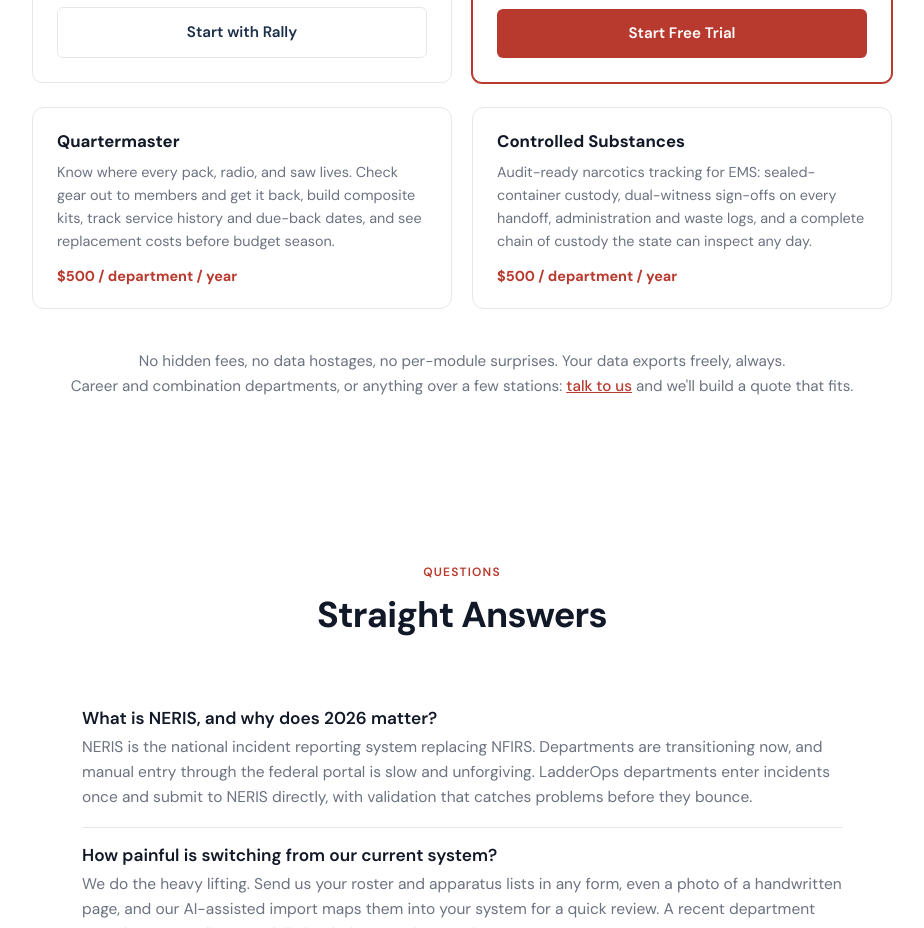
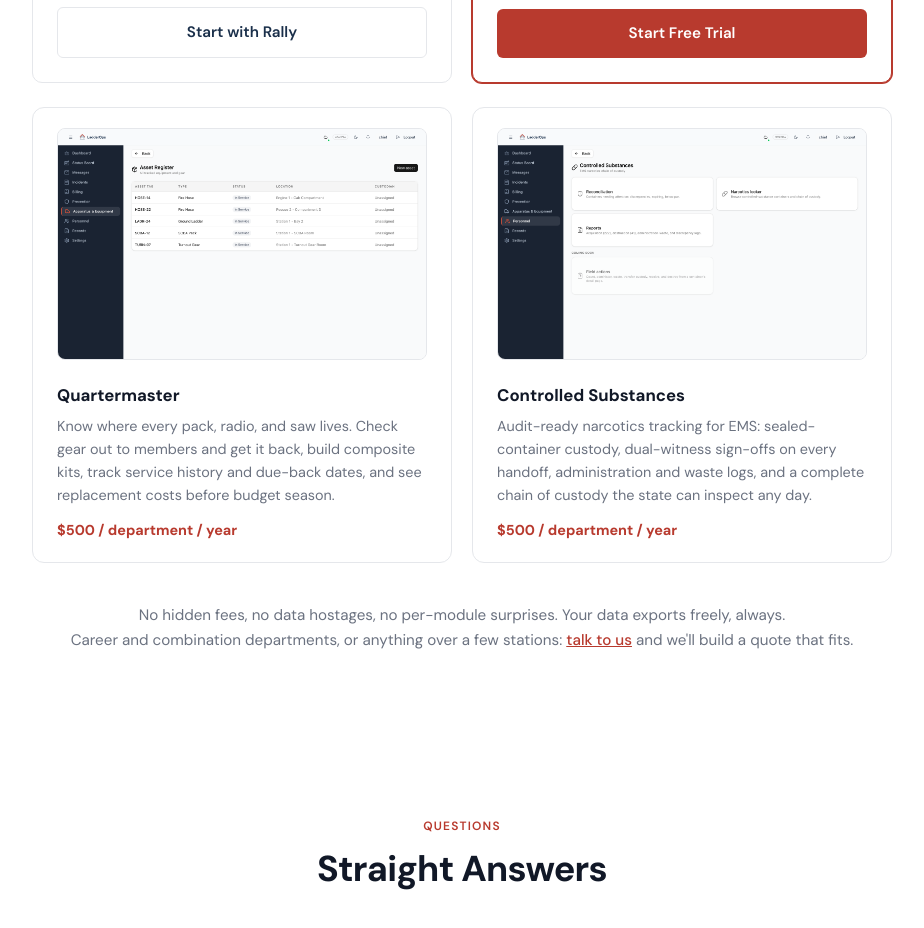
Before and after one commit to tony-slokar/fire-rms-landing, a plain HTML site: page index.html in a window 1280 px wide. Shown: the part 8080-9008 px from the top of the page, without its empty margins (178-1102 px from the left). Drawn offline with nearby package versions, Linux system fonts and the light colour scheme.

Commit message:
feat: quartermaster and controlled substances screenshots on the add-on cards (#8)
Co-authored-by: antony-slokar <antony.slokar@gmail.com>

```diff
--- a/index.html
+++ b/index.html
@@ -550,6 +550,13 @@
             padding: 1.25rem 1.5rem;
         }
         .addon-card h4 { margin: 0 0 0.35rem; font-size: 1.05rem; }
+        .addon-card .addon-shot {
+            width: 100%;
+            height: auto;
+            border-radius: 8px;
+            border: 1px solid var(--gray-200, #e5e7eb);
+            margin-bottom: 0.9rem;
+        }
         .addon-card p { margin: 0 0 0.6rem; font-size: 0.9rem; color: var(--gray-500, #6b7280); }
         .addon-price { font-weight: 700; font-size: 0.9rem; color: var(--red); }
         .starting-at { display: block; font-size: 0.78rem; text-transform: uppercase; letter-spacing: 0.08em; opacity: 0.75; margin-bottom: -0.2rem; }
@@ -856,11 +863,13 @@
 
             <div class="addon-row">
                 <div class="addon-card">
+                    <img src="screenshots-v2/quartermaster.png" alt="Quartermaster asset register with SCBA, ladder, hose, and turnout gear entries" class="addon-shot" loading="lazy">
                     <h4>Quartermaster</h4>
                     <p>Know where every pack, radio, and saw lives. Check gear out to members and get it back, build composite kits, track service history and due-back dates, and see replacement costs before budget season.</p>
                     <span class="addon-price">$500 / department / year</span>
                 </div>
                 <div class="addon-card">
+                    <img src="screenshots-v2/controlled-substances.png" alt="Controlled substances module with reconciliation, narcotics locker, and custody reports" class="addon-shot" loading="lazy">
                     <h4>Controlled Substances</h4>
                     <p>Audit-ready narcotics tracking for EMS: sealed-container custody, dual-witness sign-offs on every handoff, administration and waste logs, and a complete chain of custody the state can inspect any day.</p>
                     <span class="addon-price">$500 / department / year</span>
```
